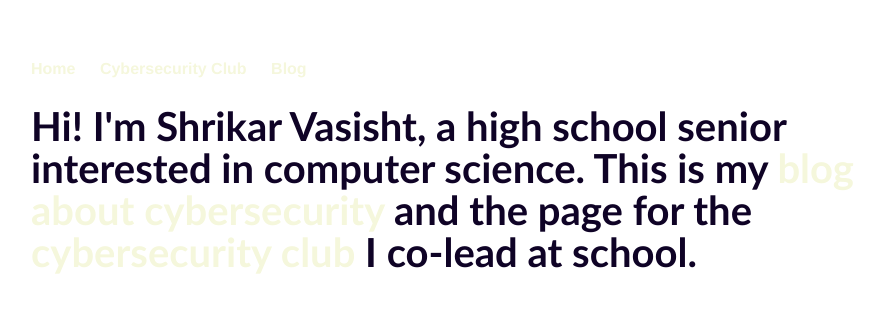
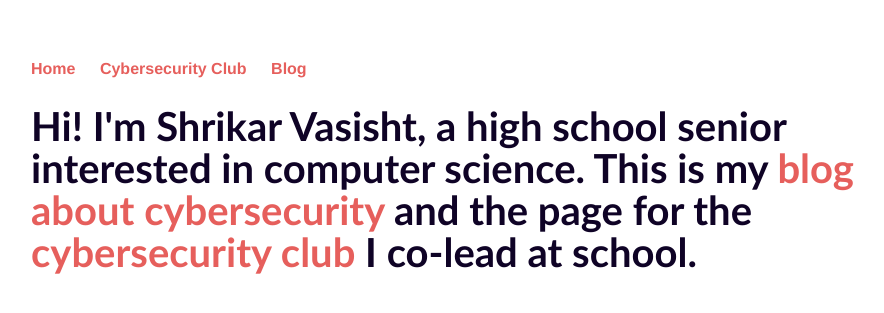
Before and after one commit to shricubed/shricubed.github.io, a Jekyll site: the page built from index.html, in a window 1280 px wide. Shown: the top 313 px of the page, without its empty margins (161-1045 px from the left). Built offline with Jekyll 4.4.1, drawn with Linux system fonts in a browser that asks for light colours.

Commit message:
Update main.css

```diff
--- a/css/main.css
+++ b/css/main.css
@@ -14,7 +14,7 @@ nav ul li, footer ul li {
 }
 a {
     text-decoration: none;
-    color: #F5F7DC;
+    color: #E65F5C;
 }
 a:hover {
     text-decoration: underline;
```
